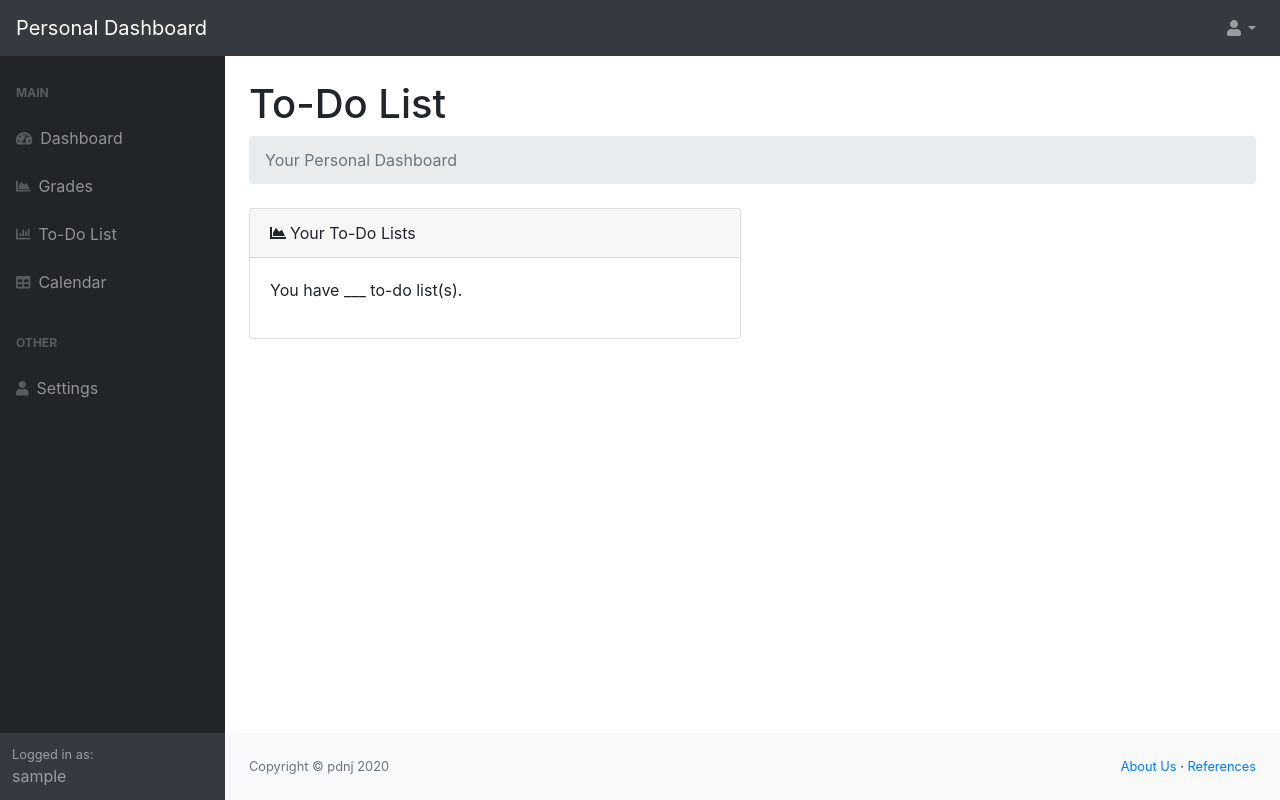
After one commit to jwtufano/personal-dashboard, a Django app: page /dashboard/todo/ in a window 1280 px wide. The commit adds this page. Run offline with Django 3.2, Linux system fonts and the light colour scheme; the visitor is signed in with stand-in values (Sample User, id 1); parts of the project's set-up code (start-up, migrations or seed data) failed here and were passed over; some libraries are stand-ins or nearby versions.

```diff
--- a/app/urls.py
+++ b/app/urls.py
@@ -11,4 +11,5 @@ urlpatterns = [
     path("create_item/", views.create_item, name="create_item"),
     path("update_list/", views.update_list, name="update_list"),
     path("update_item/", views.update_item, name="update_item"),
+    path("todo/", views.todo, name="todo"),
 ]
--- a/app/views.py
+++ b/app/views.py
@@ -68,3 +68,8 @@ def dashboard(request):
     if request.user.is_authenticated:
         return render(request, 'dashboard.html')
     return HttpResponseRedirect(reverse('home'))
+
+def todo(request):
+    if request.user.is_authenticated:
+        return render(request, 'todo.html')
+    return HttpResponseRedirect(reverse('home'))
--- a/templates/navbar.html
+++ b/templates/navbar.html
@@ -41,7 +41,7 @@
                                 ><div class="sb-nav-link-icon"><i class="fas fa-chart-area"></i></div>
                                 Grades</a
                             >
-                            <a class="nav-link" href="{% url 'dashboard:dashboard'%}"
+                            <a class="nav-link" href="{% url 'dashboard:todo'%}"
                                 ><div class="sb-nav-link-icon"><i class="fas fa-chart-bar"></i></div>
                                 To-Do List</a
                             >
@@ -85,10 +85,7 @@
         <script src="https://stackpath.bootstrapcdn.com/bootstrap/4.3.1/js/bootstrap.bundle.min.js" crossorigin="anonymous"></script>
         <script src="js/scripts.js"></script>
         <script src="https://cdnjs.cloudflare.com/ajax/libs/Chart.js/2.8.0/Chart.min.js" crossorigin="anonymous"></script>
-        <script src="assets/demo/chart-area-demo.js"></script>
-        <script src="assets/demo/chart-bar-demo.js"></script>
         <script src="https://cdn.datatables.net/1.10.20/js/jquery.dataTables.min.js" crossorigin="anonymous"></script>
         <script src="https://cdn.datatables.net/1.10.20/js/dataTables.bootstrap4.min.js" crossorigin="anonymous"></script>
-        <script src="assets/demo/datatables-demo.js"></script>
     </body>
 </html>
--- /dev/null
+++ b/templates/todo.html
@@ -0,0 +1,36 @@
+{% extends 'navbar.html' %}
+
+{% load static %}
+
+{% block title %}Dashboard{% endblock %}
+
+{% block content %}
+<div class="container-fluid">
+    <h1 class="mt-4">To-Do List</h1>
+    <ol class="breadcrumb mb-4">
+        <li class="breadcrumb-item active">Your Personal Dashboard</li>
+    </ol>
+    <div class="row">
+        <div class="col-xl-6">
+            <div class="card mb-4">
+                <div class="card-header"><i class="fas fa-chart-area mr-1"></i>Your To-Do Lists</div>
+                <div class="card-body">
+                    <p>You have ___ to-do list(s).</p>
+                    <!-- {% if user.tasklist_set.all.count == 0 %}
+                        <p>User has no tasklists.</p>
+                    {% else %}
+                        {% for tasklist in user.tasklist_set.all %}
+                            <p>{{ tasklist.tasklist_name }}</p>
+                            {% for task in tasklist.task_set.all %}
+                                {% if task.parent_task is None %}
+                                    {% include "backend/task.html" with indent=40 %}
+                                {% endif %}
+                            {% endfor %}
+                        {% endfor %}
+                    {% endif %} -->
+                </div>
+            </div>
+        </div>
+    </div>
+</div>
+{% endblock content %}
```
Also changed, not shown: templates/dashboard.html (+13 -5 lines).
